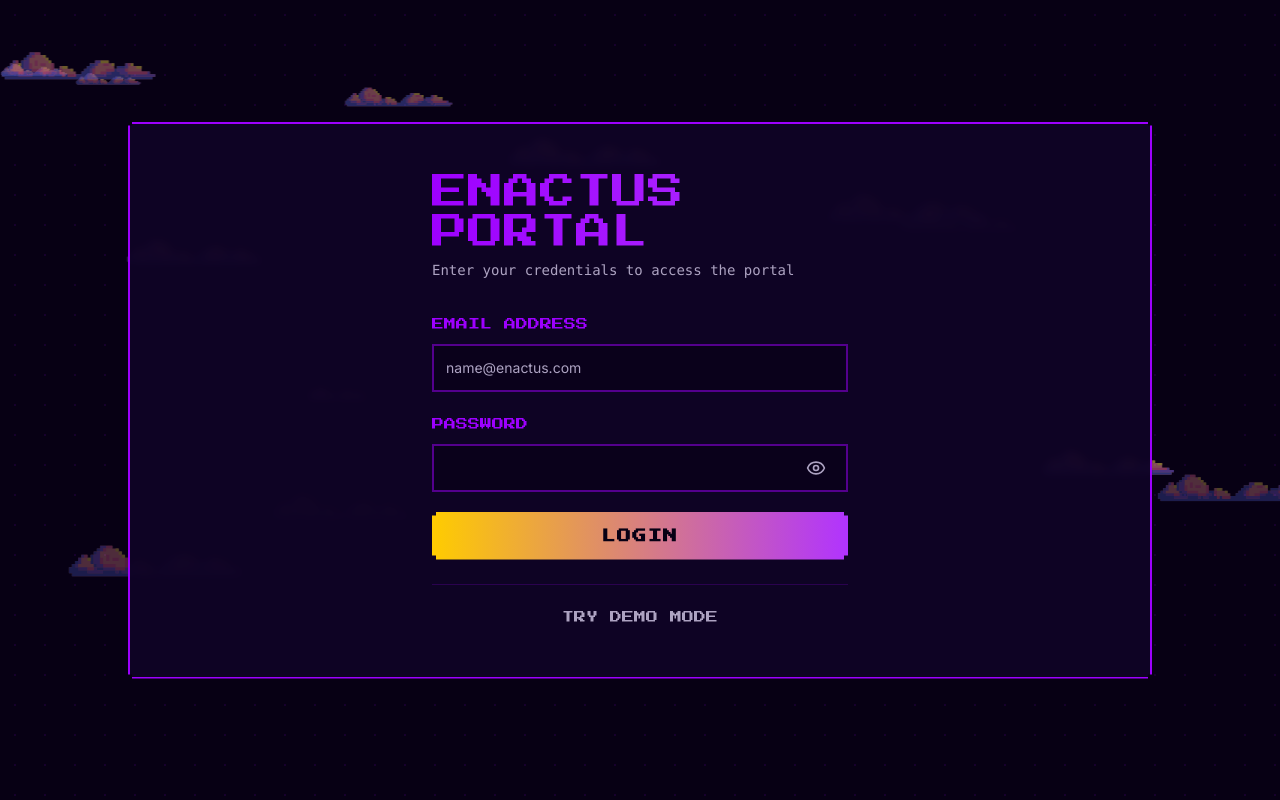
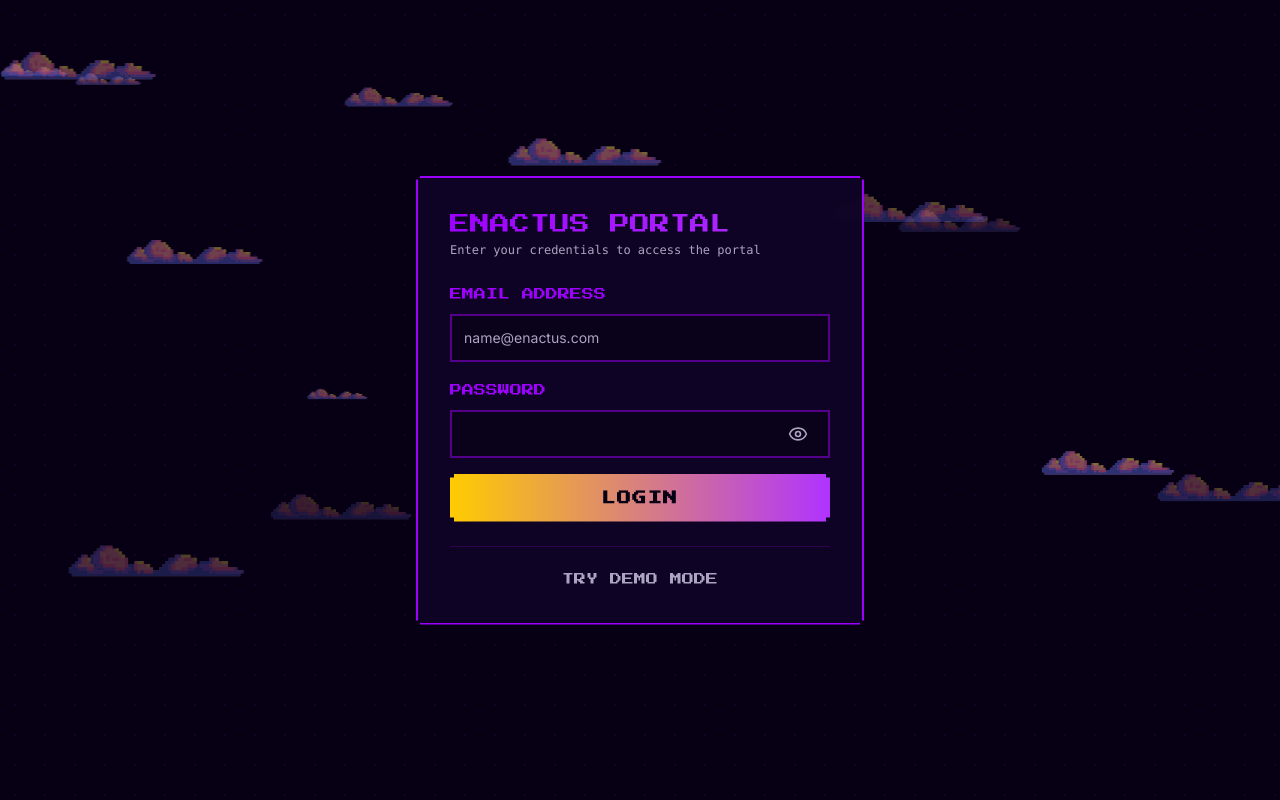
Before and after one commit to HazemAlMili/enactus-portal, a Next.js app in the folder client/: page / in a window 1280 px wide. Built offline with nearby package versions, Linux system fonts and the light colour scheme.

Commit message:
UX: Speed up login animation, fix login card size, remove Continue to Dashboard button, fix sound delay

```diff
--- a/client/app/dashboard/tasks/page.tsx
+++ b/client/app/dashboard/tasks/page.tsx
@@ -12,7 +12,7 @@
 import { CheckCircle2, XCircle, Clock, AlertCircle, Link as LinkIcon, Upload } from 'lucide-react';
 import { useTaskNotifications } from '@/hooks/useTaskNotifications';
 import { useNotification } from '@/components/ui/notification';
-import { playClick, playSuccess, playError, playWin } from '@/lib/sounds';
+
 
 // Force dynamic rendering - disable Next.js caching
 export const dynamic = 'force-dynamic';
@@ -81,7 +81,7 @@
       if (targetPosition) taskData.targetPosition = targetPosition;
 
       await api.post('/tasks', taskData);
-      playWin(); // 🏆 Task deployed!
+
       // Reset form
       setTitle('');
       setDescription('');
@@ -95,7 +95,7 @@
     } catch (err: any) {
         console.error('Task creation error:', err);
         console.error('Error response:', err.response?.data);
-        playError(); // ❌ Error buzz
+
         const msg = err.response?.data?.message || 'Failed to deploy mission.';
         const errors = err.response?.data?.errors;
         if (errors) {
@@ -152,11 +152,11 @@
 
       // 🔊 Play sound based on status
       if (status === 'Submitted') {
-        playClick(); // 📤 Task submitted
+
       } else if (status === 'Completed') {
-        playSuccess(); // ✅ Task approved
+
       } else if (status === 'Rejected') {
-        playError(); // ❌ Task rejected
+
       }
 
       setIsDialogOpen(false); // Close dialog on success
@@ -171,7 +171,7 @@
       }
     } catch (err: any) {
         console.error('Task update error:', err);
-        playError();
+
         const msg = err.response?.data?.message || 'Failed to update task status.';
         const errors = err.response?.data?.errors;
         if (errors) {
@@ -223,11 +223,11 @@
   const handleEditTask = async (taskId: string, updates: any) => {
     try {
       await api.put(`/tasks/${taskId}/edit`, updates);
-      playSuccess();
+
       showNotification('Task updated successfully!', 'success');
       fetchTasks();
     } catch (error) {
-      playError();
+
       showNotification('Failed to update task', 'error');
       console.error(error);
     }
@@ -237,11 +237,11 @@
   const handleDeleteTask = async (taskId: string) => {
     try {
       await api.delete(`/tasks/${taskId}`);
-      playSuccess();
+
       showNotification('Task deleted successfully!', 'success');
       fetchTasks();
     } catch (error) {
-      playError();
+
       showNotification('Failed to delete task', 'error');
       console.error(error);
     }
--- a/client/app/dashboard/users/page.tsx
+++ b/client/app/dashboard/users/page.tsx
@@ -15,7 +15,7 @@
 import { Dialog, DialogContent, DialogHeader, DialogTitle, DialogTrigger } from '@/components/ui/dialog';
 import { Label } from '@/components/ui/label';
 import { useNotification } from '@/components/ui/notification';
-import { playWin, playError } from '@/lib/sounds';
+
 
 // Force dynamic rendering - disable Next.js caching
 export const dynamic = 'force-dynamic';
@@ -205,13 +205,13 @@
       }
 
       await api.post('/users', payload);
-      playWin(); // 🏆 Victory fanfare!
+
       setIsOpen(false);
       fetchUsers();
       showNotification('USER RECRUITED SUCCESSFULLY!', 'success');
     } catch (error: any) {
       console.error(error);
-      playError(); // ❌ Error buzz
+
       const msg = error.response?.data?.message || 'Failed to recruit player.';
       showNotification(`RECRUITMENT ERROR: ${msg}`, 'error');
     }
--- a/client/components/auth/LoginForm.tsx
+++ b/client/components/auth/LoginForm.tsx
@@ -26,15 +26,7 @@
   const [showPassword, setShowPassword] = useState(false);
   const [isTypingEmail, setIsTypingEmail] = useState(false);
   const [isSuccess, setIsSuccess] = useState(false);
-  const [hasExistingSession, setHasExistingSession] = useState(false);
   const router = useRouter();
-
-  // Global session check
-  useEffect(() => {
-    if (sessionStorage.getItem('user')) {
-      setHasExistingSession(true);
-    }
-  }, []); // No dependencies - always track
 
   // Validate email domain
   const validateEmail = (email: string) => {
@@ -150,34 +142,34 @@
       <div className="relative flex items-center justify-center min-h-screen p-4">
         {/* Main Login Card - matching portal theme */}
         <motion.div
-          initial={{ opacity: 0, scale: 0.95 }}
+          initial={{ opacity: 0, scale: 0.97 }}
           animate={{ opacity: 1, scale: 1 }}
-          transition={{ duration: 0.4 }}
-          className="w-full max-w-5xl"
+          transition={{ duration: 0.15 }}
+          className="w-full max-w-md"
         >
           <div className="bg-card/95 backdrop-blur-sm border-2 border-primary rounded-lg shadow-2xl shadow-purple-900/50 overflow-hidden pixel-corners">
             {/* Single Column Layout (Removed Mascot) */}
             <div className="flex justify-center items-center w-full">
               {/* Login Form Container */}
               <motion.div
-                initial={{ opacity: 0, y: 30 }}
+                initial={{ opacity: 0, y: 10 }}
                 animate={{ opacity: 1, y: 0 }}
-                transition={{ delay: 0.2, duration: 0.4 }}
-                className="p-8 md:p-12 w-full max-w-lg"
+                transition={{ delay: 0.05, duration: 0.15 }}
+                className="p-8 w-full"
               >
                 <div className="max-w-md mx-auto">
                   {/* Header */}
-                  <div className="mb-8">
-                    <h1 className="text-3xl md:text-4xl pixel-font bg-gradient-to-r from-primary to-accent bg-clip-text text-transparent mb-2">
+                  <div className="mb-6">
+                    <h1 className="text-xl pixel-font bg-gradient-to-r from-primary to-accent bg-clip-text text-transparent mb-1">
                       ENACTUS PORTAL
                     </h1>
-                    <p className="text-muted-foreground text-sm font-mono">
+                    <p className="text-muted-foreground text-xs font-mono">
                       Enter your credentials to access the portal
                     </p>
                   </div>
 
                   {/* Form */}
-                  <form onSubmit={handleLogin} className="space-y-5">
+                  <form onSubmit={handleLogin} className="space-y-4">
                     {/* Email Input */}
                     <div className="space-y-2">
                       <Label htmlFor="email" className="pixel-font text-xs text-primary">
@@ -299,22 +291,6 @@
                       )}
                     </Button>
 
-                    {/* Returning User Quick-Access Button */}
-                    {hasExistingSession && (
-                      <div className="pt-2">
-                        <Button
-                          type="button"
-                          variant="outline"
-                          onClick={() => {
-                            playClick();
-                            router.push('/dashboard');
-                          }}
-                          className="w-full h-12 pixel-corners border-2 border-accent text-accent hover:bg-accent/10 transition-colors"
-                        >
-                          <span className="pixel-font mt-1">CONTINUE TO DASHBOARD ➔</span>
-                        </Button>
-                      </div>
-                    )}
                   </form>
 
                   {/* Guest Login */}
--- a/client/components/layout/Sidebar.tsx
+++ b/client/components/layout/Sidebar.tsx
@@ -119,7 +119,7 @@
       {/* Footer / Logout Section */}
       <div className="p-4">
         <Button variant="destructive" className="w-full" onClick={() => {
-          playLoss(); // � Game over sound
+          playLoss(); //  Game over sound
           handleLogout();
         }}>
           <LogOut className="mr-2 h-4 w-4" />
```
